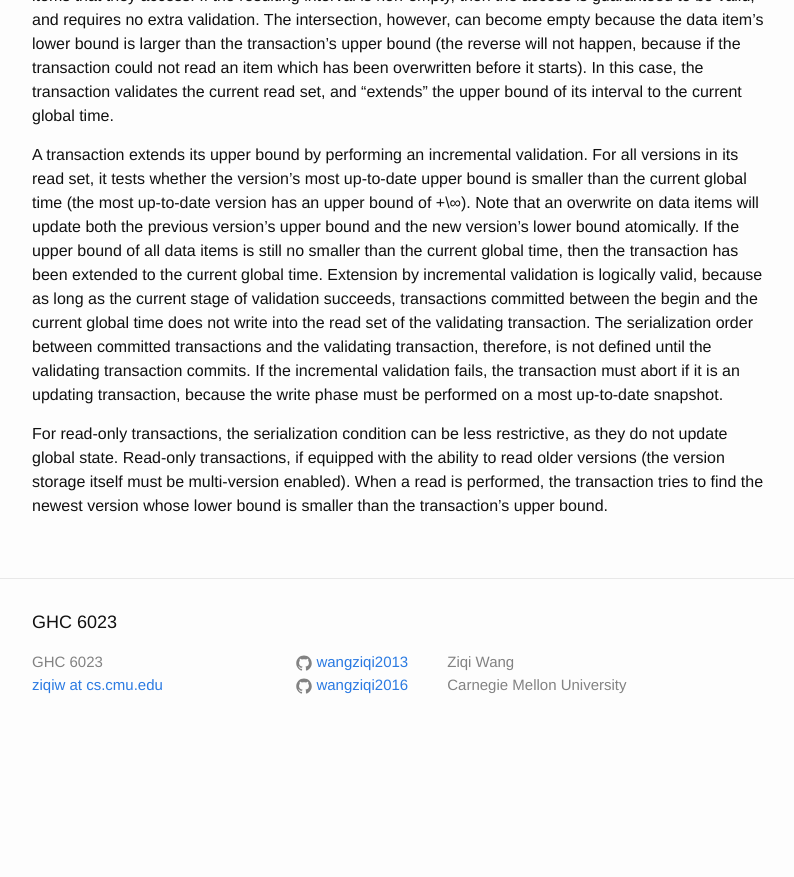
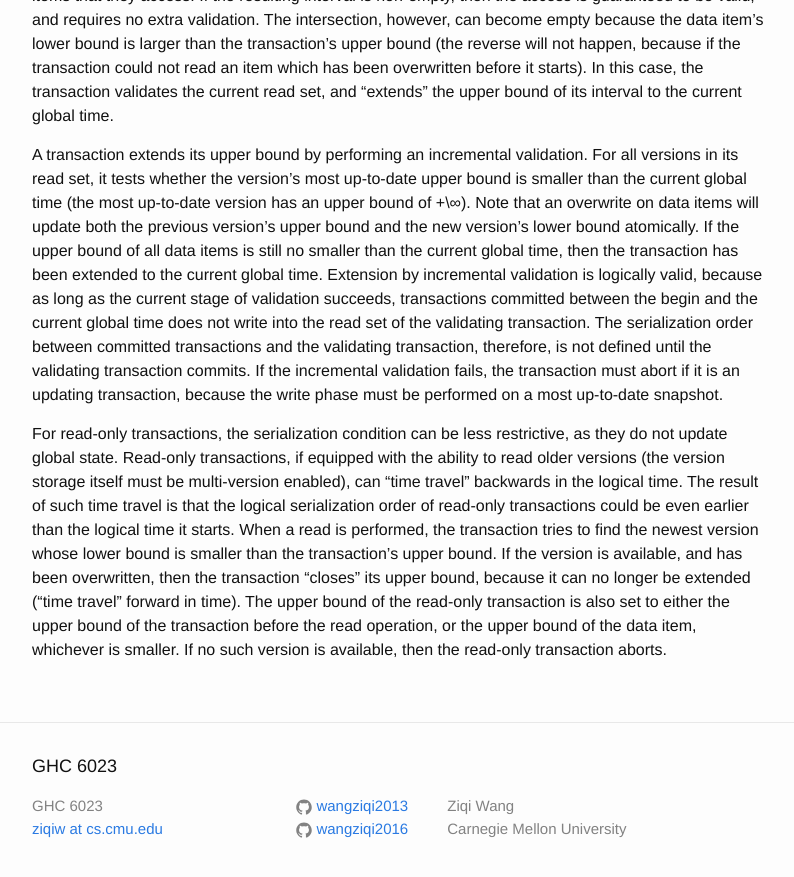
Before and after one commit to wangziqi2013/wangziqi2013.github.io, a Jekyll site: the page built from _posts/2018-04-12-A-Lazy-Snapshot-Algo-with-Eager-Validation.markdown, in a window 1280 px wide and 900 px high, scrolled down 853 px. Shown: the top 877 px of the window, without its empty margins (238-1032 px from the left). Built offline with Jekyll 4.4.1, drawn with Linux system fonts in a browser that asks for light colours; before the commit the page ends 1609 px from its top, so only the background shows below that.

Commit message:
Finish reda only optimization

```diff
--- a/_posts/2018-04-12-A-Lazy-Snapshot-Algo-with-Eager-Validation.markdown
+++ b/_posts/2018-04-12-A-Lazy-Snapshot-Algo-with-Eager-Validation.markdown
@@ -45,5 +45,11 @@ write phase must be performed on a most up-to-date snapshot.
 
 For read-only transactions, the serialization condition can be less restrictive, as they do not update
 global state. Read-only transactions, if equipped with the ability to read older versions (the
-version storage itself must be multi-version enabled). When a read is performed, the transaction
-tries to find the newest version whose lower bound is smaller than the transaction's upper bound.
+version storage itself must be multi-version enabled), can "time travel" backwards in the logical time.
+The result of such time travel is that the logical serialization order of read-only transactions could
+be even earlier than the logical time it starts. When a read is performed, the transaction tries to find
+the newest version whose lower bound is smaller than the transaction's upper bound. If the version is
+available, and has been overwritten, then the transaction "closes" its upper bound, because it can no
+longer be extended ("time travel" forward in time). The upper bound of the read-only transaction is also
+set to either the upper bound of the transaction before the read operation, or the upper bound of the data
+item, whichever is smaller. If no such version is available, then the read-only transaction aborts.
```
